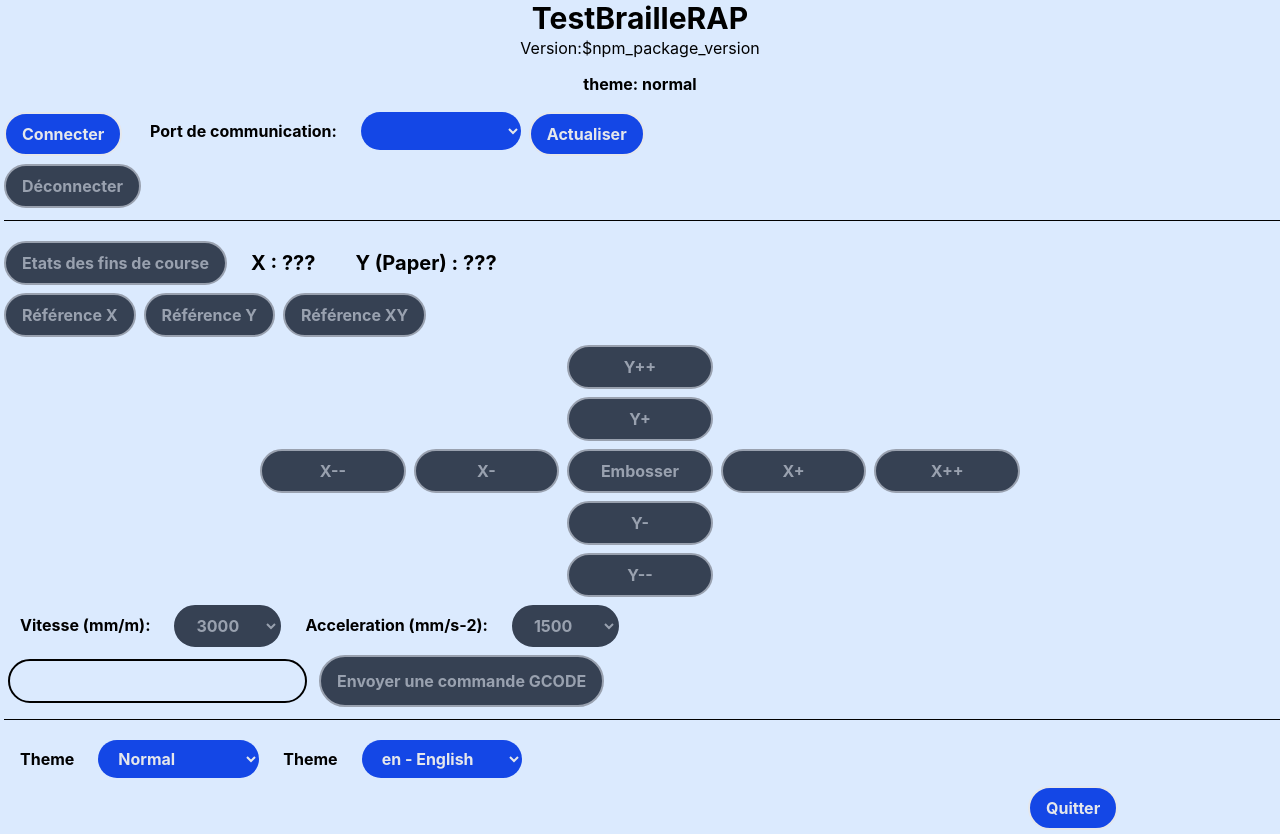
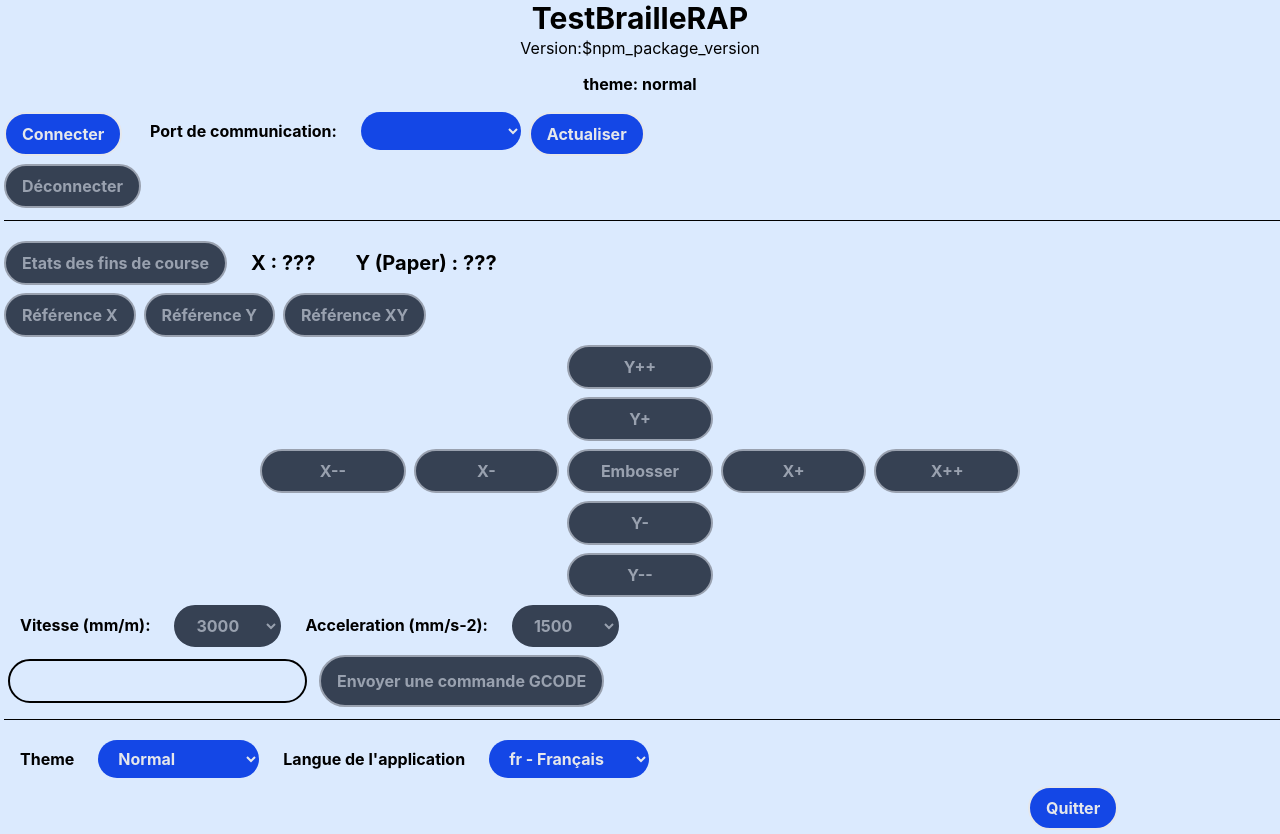
Before and after one commit to braillerap/TestBrailleRAP, a React (Create React App) app: page / in a window 1280 px wide. Built offline with nearby package versions, Linux system fonts and the light colour scheme.

Commit message:
fix: save app locale

```diff
--- a/src/App.js
+++ b/src/App.js
@@ -69,6 +69,7 @@ class App extends Component {
     this.handleChangeAcc = this.handleChangeAcc.bind(this);
     this.handleChangeLanguage = this.handleChangeLanguage.bind(this);
     this.handleChangeSpeed = this.handleChangeSpeed.bind(this);
+    this.handleChangeTheme = this.handleChangeTheme.bind(this);
     this.handleEmboss = this.handleEmboss.bind(this);
     this.handleHome = this.handleHome.bind(this);
     this.handleLimitStatus = this.handleLimitStatus.bind(this);
@@ -95,7 +96,11 @@ class App extends Component {
       // save app parameters
       this.setState({ params: params });
       this.context.setParams(params);
+      console.log ("set locale", params.lang);
       this.context.SetAppLocale(params.lang);
+
+      this.setState({theme:params.theme});
+
     }
 
     // update com ports
@@ -231,13 +236,13 @@ class App extends Component {
      *\brief Change language select callback. Change the Application locale and save parameters.
      *
      */
-  handleChangeLanguage(event) {
+  handleChangeLanguage(evt) {
     let param = {
       ...this.context.Params,
-      lang: event.target.value
+      lang: evt.target.value
     };
     this.context.SetOption(param);
-    this.context.SetAppLocale(event.target.value);
+    this.context.SetAppLocale(evt.target.value);
   }
 
   /*!
@@ -249,6 +254,20 @@ class App extends Component {
     console.log(evt.target.value);
     this.context.GetBackend().gcode_set_speed(evt.target.value);
     this.setState({ speed: evt.target.value });
+  }
+
+  /*!
+     *\brief Theme select calback. Apply theme and save parameters
+     *
+     */
+  async handleChangeTheme (evt)
+  {
+    let param = {
+      ...this.context.Params,
+      theme: evt.target.value
+    };
+    this.context.SetOption(param);
+    this.setState({theme:evt.target.value});
   }
 
   /*!
@@ -541,7 +560,7 @@ class App extends Component {
             </label>
             <select className='select'
               name="themeselect" id="themeselect"
-              onChange={(evt) => { this.setState({ theme: evt.target.value }) }}
+              onChange={this.handleChangeTheme}
               value={this.state.theme}
             >
               <option value="normal">{this.context.GetLocaleString("param.theme-normal")}</option>
@@ -553,12 +572,12 @@ class App extends Component {
             <label
               className='labelelm'
               htmlFor='langid' name="langid">
-              {this.context.GetLocaleString("param.theme")}
+              {this.context.GetLocaleString("param.locale")}
             </label>
 
 
             <select id="langid"
-              value={this.context.locale}
+              value={this.context.Locale}
               onChange={this.handleChangeLanguage}
               className='select'
             >
--- a/src/components/AppOption.js
+++ b/src/components/AppOption.js
@@ -1,6 +1,7 @@
 const AppOption = {
     comport:"COM1",
     lang:"fr",
+    theme:"normal"
 
 
 }
--- a/src/locales/en.json
+++ b/src/locales/en.json
@@ -21,6 +21,7 @@
     "param.comportrefreshed": "Communication ports actualized",
     "param.theme": "Theme",
 
+
     "param.theme-normal":"Normal",
     "param.theme-wb":"White on black",
     "param.theme-bw":"Black on white"
```
Also changed, not shown: 1 other file (tests, documents, lock files or other folders).
